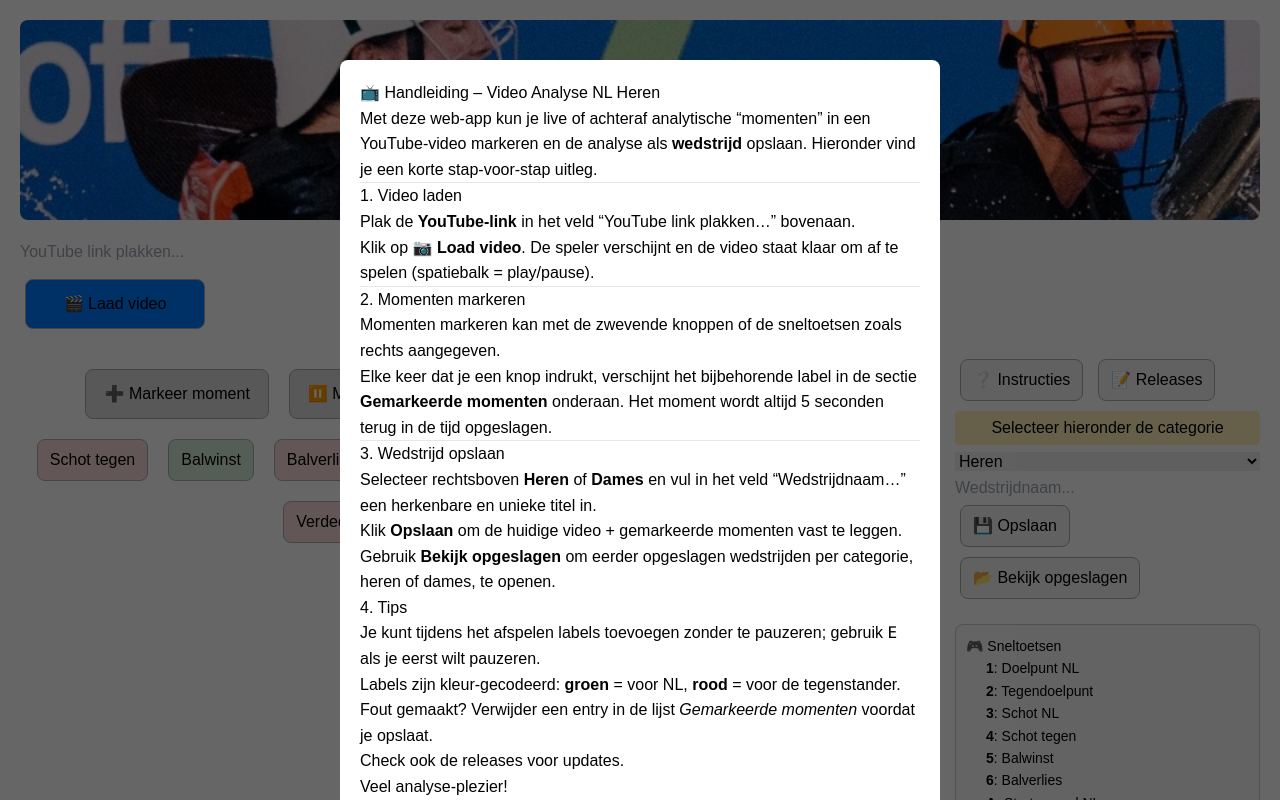
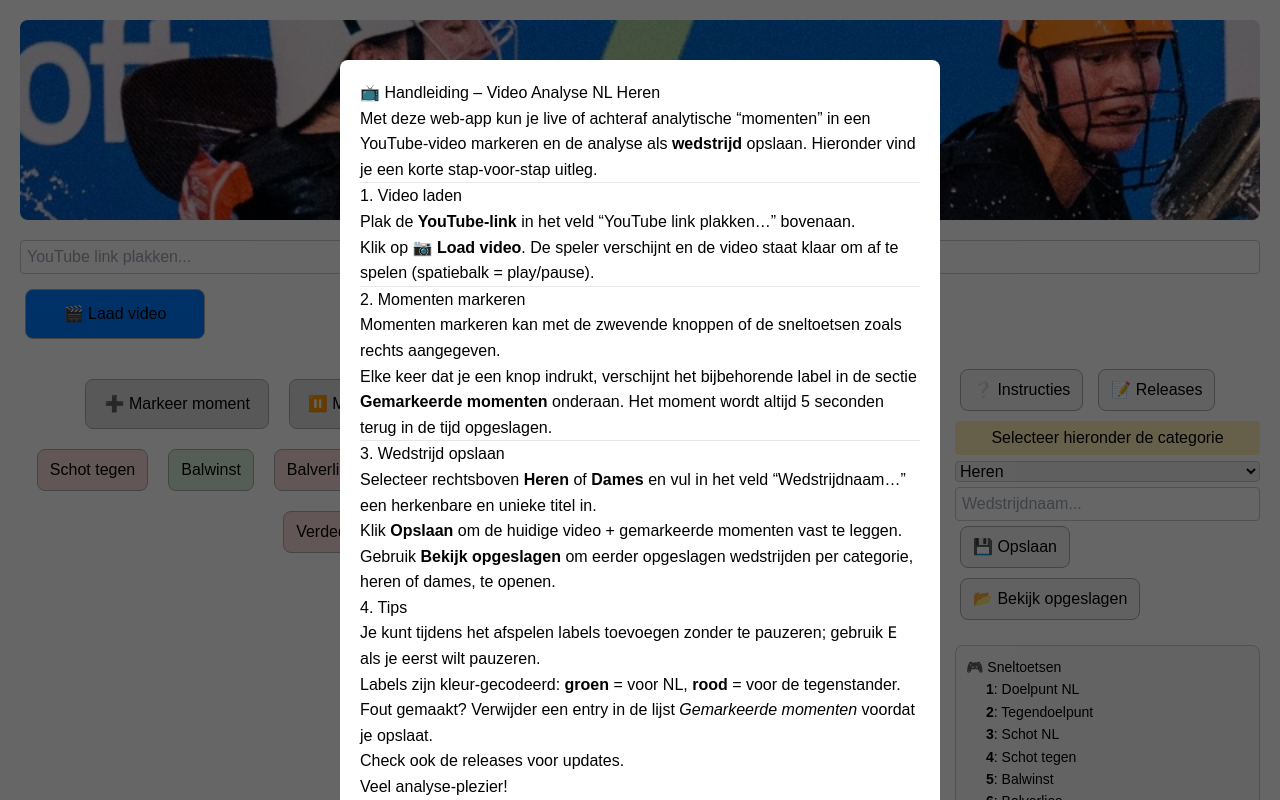
Before and after one commit to Sytsevdz/Video-Analyse-App, a React (Vite) app: page / in a window 1280 px wide. Shown: the top 800 px of the page. Built offline with nearby package versions, Linux system fonts and the light colour scheme.

Commit message:
Restore basic styles lost from Tailwind preflight

```diff
--- a/index.html
+++ b/index.html
@@ -22,7 +22,34 @@
         }
       }
     </script>
-    <style>body{font-family:"Inter",sans-serif;}</style>
+    <style>
+      body { font-family: "Inter", sans-serif; }
+      button,
+      input,
+      select,
+      textarea {
+        font: inherit;
+      }
+      button {
+        background: #f3f3f3;
+        border: 1px solid #aaa;
+        padding: 6px 12px;
+        border-radius: 6px;
+        cursor: pointer;
+      }
+      input[type="text"],
+      select,
+      textarea {
+        border: 1px solid #ccc;
+        border-radius: 4px;
+        padding: 4px 6px;
+      }
+      ul,
+      ol {
+        padding-left: 1.25rem;
+        list-style-position: outside;
+      }
+    </style>
   </head>
   <body>
     <div id="root"></div>
--- a/src/main.jsx
+++ b/src/main.jsx
@@ -45,7 +45,7 @@ const ReleaseModal = ({ onClose }) => (
       </ul>
       <button
         onClick={onClose}
-        style={{ marginTop: 20, padding: "8px 12px", borderRadius: 6, cursor: "pointer", background: "#f3f3f3", border: "1px solid #aaa" }}
+        style={{ marginTop: 20, padding: "8px 12px", borderRadius: 6, cursor: "pointer" }}
       >
         Sluiten
       </button>
@@ -139,7 +139,7 @@ const InstructionsModal = ({ onClose, label }) => (
       <p>Veel analyse-plezier!</p>
       <button
         onClick={onClose}
-        style={{ marginTop: 20, padding: "8px 12px", borderRadius: 6, cursor: "pointer", background: "#f3f3f3", border: "1px solid #aaa" }}
+        style={{ marginTop: 20, padding: "8px 12px", borderRadius: 6, cursor: "pointer" }}
       >
         Aan de slag
       </button>
```
